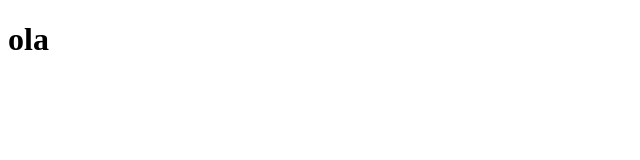
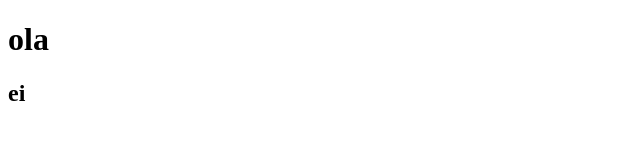
Before and after one commit to PedroH6/crispy-succotash, a plain HTML site: page index.html in a window 1280 px wide. Shown: the full height of the page, 0-640 px from the left. Drawn offline with Linux system fonts and the light colour scheme.

Commit message:
Nova atualização no css e html

```diff
--- a/index.html
+++ b/index.html
@@ -7,5 +7,6 @@
 </head>
 <body>
     <h1>ola</h1>
+    <h2>ei</h2>
 </body>
 </html>
```
